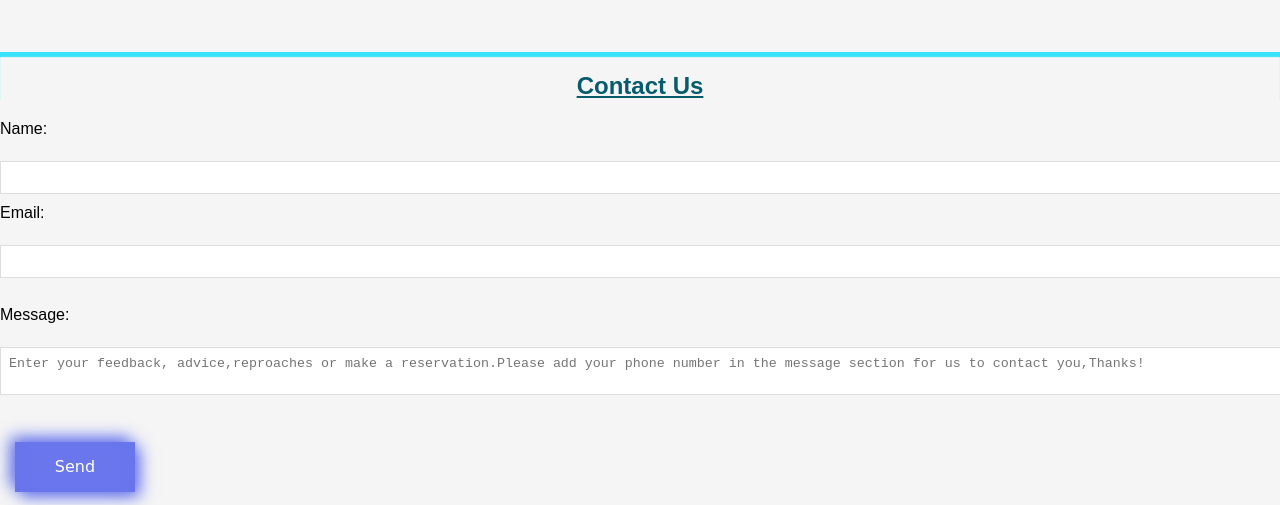
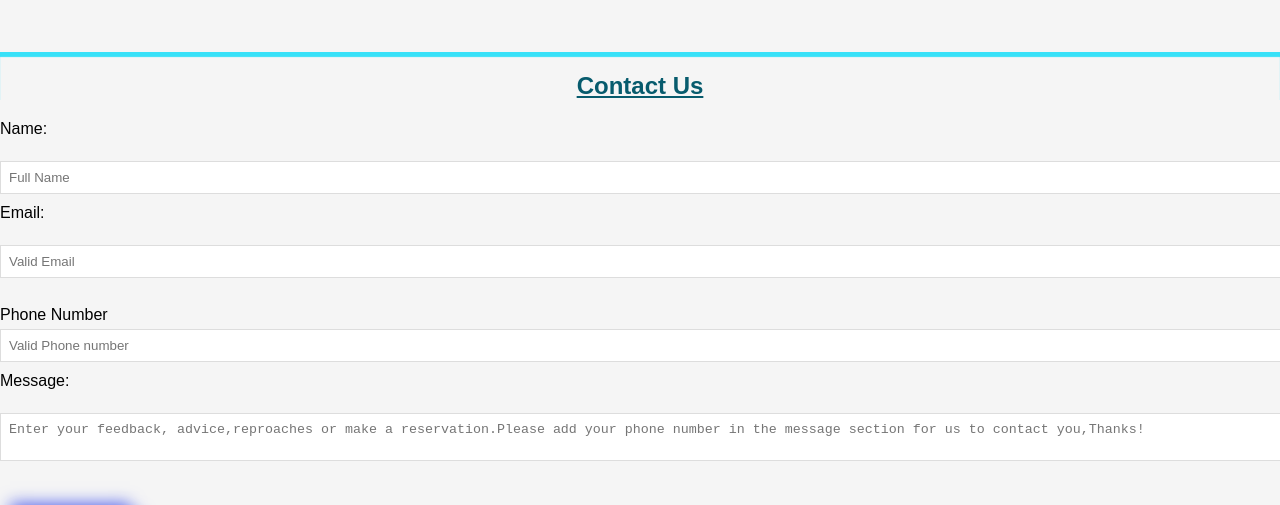
Before and after one commit to JnaneTaha/JnaneTaha, a plain HTML site: page index.html in a window 1280 px wide. Shown: the part 4703-5208 px from the top of the page. Drawn offline with Linux system fonts and the light colour scheme.

Commit message:
Add files via upload

```diff
--- a/index.html
+++ b/index.html
@@ -196,9 +196,11 @@
         <h2 class="Title">Contact Us</h2>
         <form action="https://formsubmit.co/oasisjnantaha@gmail.com" method="post">
           <label for="name">Name:</label><br>
-          <input type="text" id="name" name="name" required><br>
+          <input type="text" id="name" name="name" placeholder="Full Name" required><br>
           <label for="email">Email:</label><br>
-          <input type="email" id="email" name="email" required><br><br>
+          <input type="email" id="email" name="email" required placeholder="Valid Email"><br><br>
+          <label for="tel">Phone Number</label>
+          <input type="tel" id="tel" name="tel" required placeholder="Valid Phone number">
           <label for="message">Message:</label><br>
           <textarea id="message" name="message" placeholder="Enter your feedback, advice,reproaches or make a reservation.Please add your phone number in the message section for us to contact you,Thanks!" required></textarea><br><br>
           <input type="hidden" name="_template" value="table">
```
